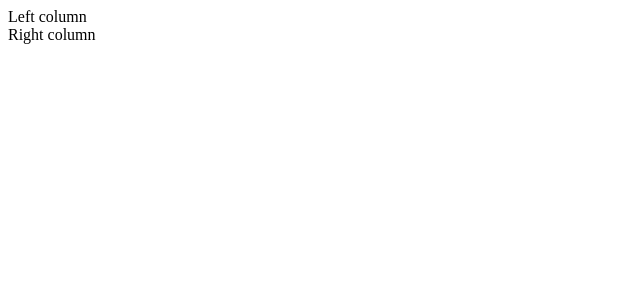
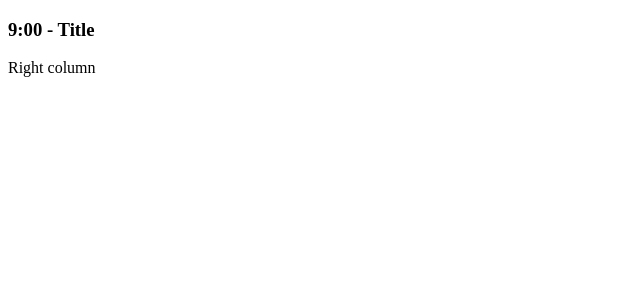
Before and after one commit to gabrielcoder247/AgendaApps, an Angular app: page / in a window 1280 px wide. Shown: the top 300 px of the page, without its empty margins (0-640 px from the left). Built offline with nearby package versions, Linux system fonts and the light colour scheme; what angular-bootstrap-md would draw is missing.

Commit message:
create event componenets folder

```diff
--- a/src/app/app.component.html
+++ b/src/app/app.component.html
@@ -1,7 +1,7 @@
 <div class="container">
   <div class="row">
     <div class="col-md-9">
-      Left column
+      <app-event></app-event>
     </div>
     <div class="col-md-3">
       Right column
--- a/src/app/app.module.ts
+++ b/src/app/app.module.ts
@@ -3,11 +3,12 @@ import { NgModule, NO_ERRORS_SCHEMA } from '@angular/core';
 import { BrowserAnimationsModule } from '@angular/platform-browser/animations';
 import { AppComponent } from './app.component';
 import { MDBBootstrapModule } from 'angular-bootstrap-md';
-
+import { EventComponent } from './components/event/event.component'
 
 @NgModule({
   declarations: [
     AppComponent,
+    EventComponent
   ],
   imports: [
     BrowserModule,
```
Also changed, not shown: src/app/components/event/event.component.ts (added, +9 -0 lines).
